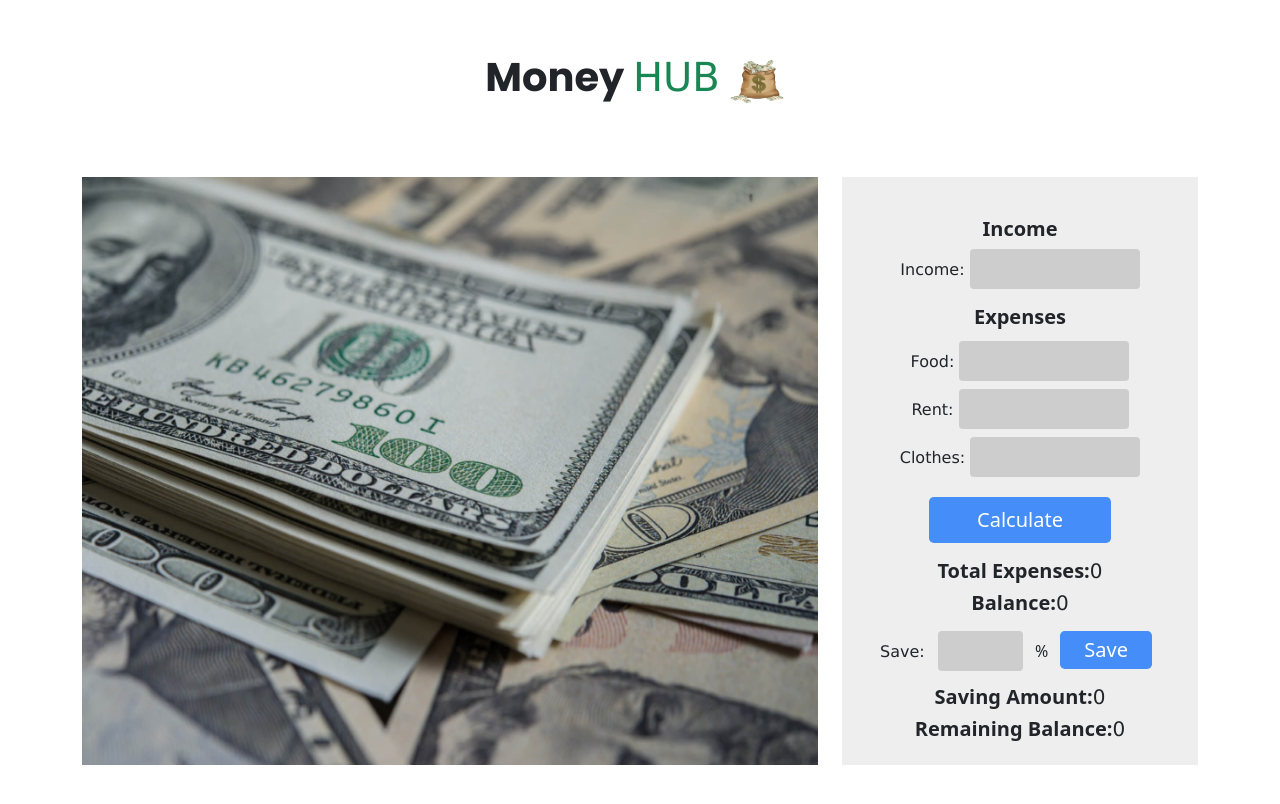
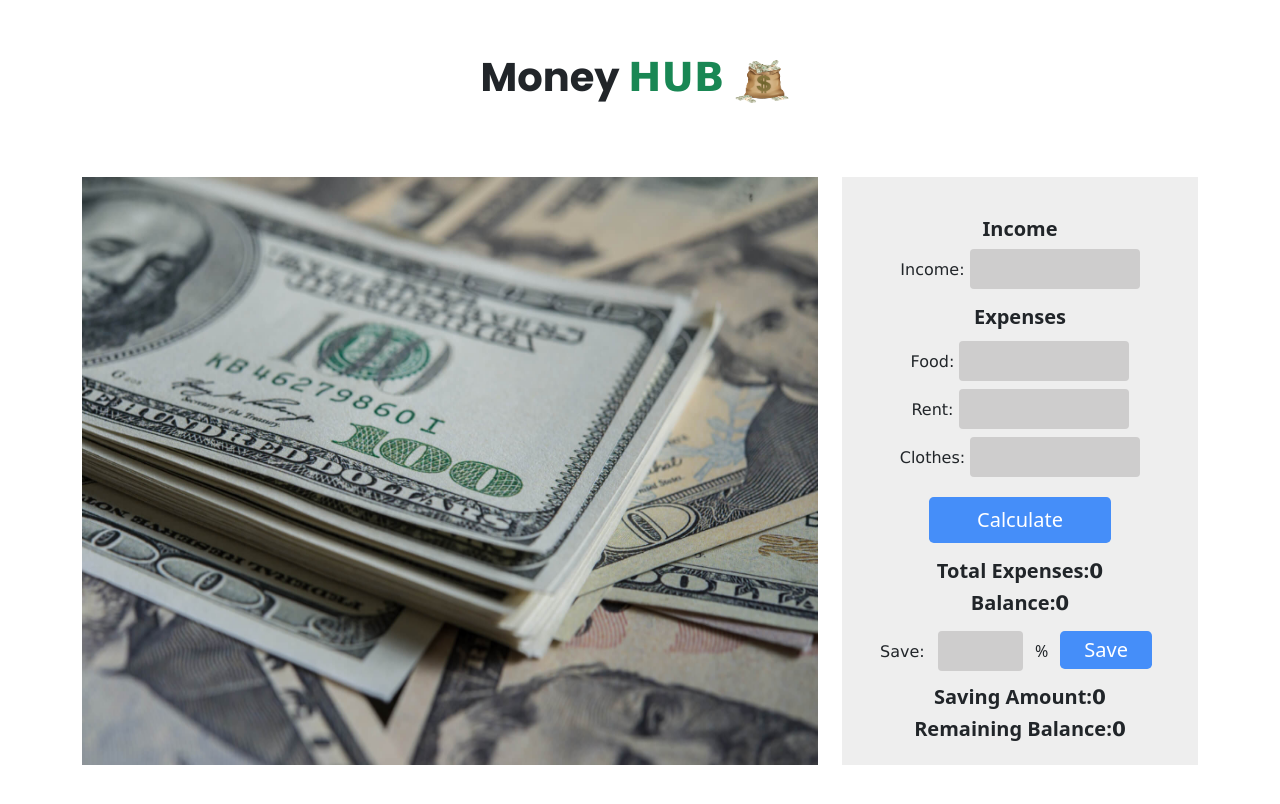
Before and after one commit to arifraj199/money-master-assingment05, a plain HTML site: page index.html in a window 1280 px wide. Drawn offline with nearby package versions, Linux system fonts and the light colour scheme.

Commit message:
calculate code modified and necessaary style added

```diff
--- a/index.html
+++ b/index.html
@@ -17,7 +17,7 @@
 
     <!-- header section -->
     <header class="d-flex align-items-center justify-content-center mt-5 text-center">
-        <h1 class="text-center fw-bold">Money <span class="text-success">HUB</span></h1>
+        <h1 class="text-center fw-bold">Money <span class="text-success fw-bold">HUB</span></h1>
         <img class="" src="images/money-icon.png" alt="" width="75" height="65">
     </header>
     <!-- main section -->
@@ -50,15 +50,15 @@
                         <div id="error-message" class="text-danger fs-5"></div>
                         <!-- total balance count -->
                         <div>
-                            <h5 class="my-2 fw-bold">Total Expenses:<span id="expenses-total">0</span></h5>
-                            <h5 class="my-2 fw-bold">Balance:<span id="balance-total">0</span></h5>
+                            <h5 class="my-2 fw-bold">Total Expenses:<span id="expenses-total" class="fw-bold">0</span></h5>
+                            <h5 class="my-2 fw-bold">Balance:<span id="balance-total" class="fw-bold">0</span></h5>
                         </div>
                         <!-- saving balance -->
                         <div>
                             <span>Save: </span><input id="save-cost" class="w-25 border-0 py-2 input-bg mx-2 rounded" type="text" value=""> % <button id="save-button" class="bg-primary bg-opacity-75 text-white border-0 fs-5 px-4 py-1 my-2 mx-2 rounded-3 ">Save</button>
                             <div id="error-throw" class="text-danger fs-5"></div>
-                            <h5 class="my-2 fw-bold">Saving Amount:<span id="saving-amount">0</span></h5>
-                            <h5 class="fw-bold">Remaining Balance:<span id="remaining-amount">0</span></h5>
+                            <h5 class="my-2 fw-bold">Saving Amount:<span id="saving-amount" class="fw-bold">0</span></h5>
+                            <h5 class="fw-bold">Remaining Balance:<span id="remaining-amount" class="fw-bold">0</span></h5>
                         </div>
                     </div>
 
--- a/js/app.js
+++ b/js/app.js
@@ -61,7 +61,6 @@ calculateButton.addEventListener('click', function() {
     const incomeValue = getInput('income');
     const totalExpenses = addExpenses(foodCost, rentCost, clothesCost);
 
-
     // error message for calculate cost
     if (foodCost > 0 && rentCost > 0 && clothesCost > 0 && incomeValue > 0 && totalExpenses <= incomeValue) {
         balanceTotal();
@@ -89,7 +88,6 @@ saveButton.addEventListener('click', function() {
     const errorThrow = document.getElementById('error-throw');
     const remainingBalance = document.getElementById('remaining-amount');
     const savingAmount = document.getElementById('saving-amount');
-
     const getIncomeValue = getInput('income');
     const totalBalanceInput = document.getElementById('balance-total');
     const totalBalance = parseFloat(totalBalanceInput.innerText);
```
